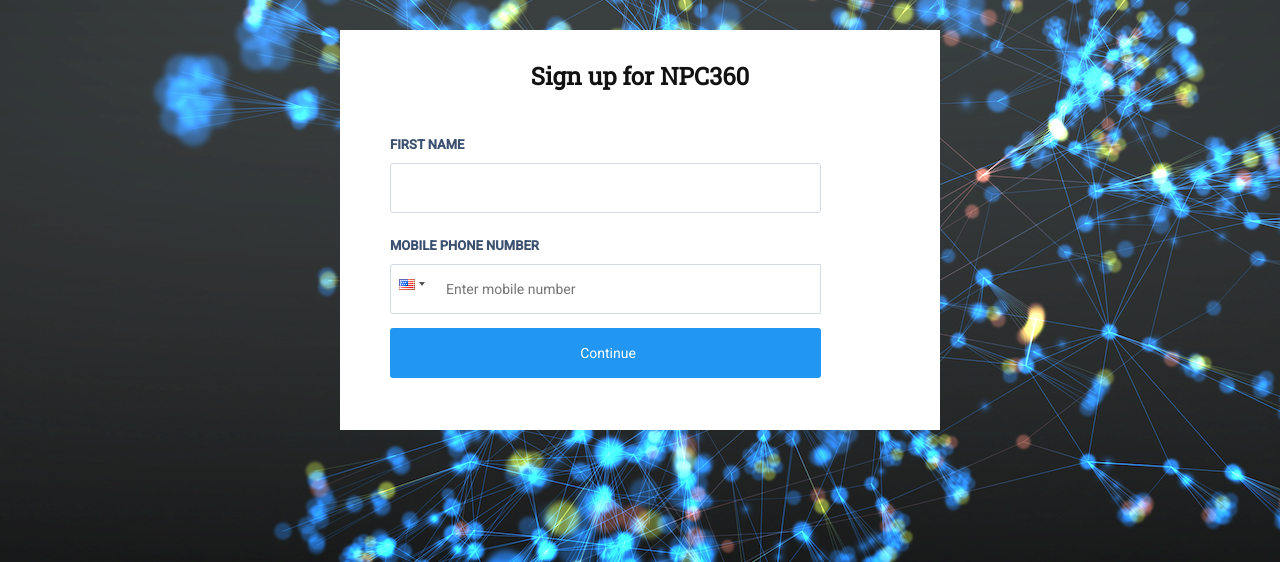
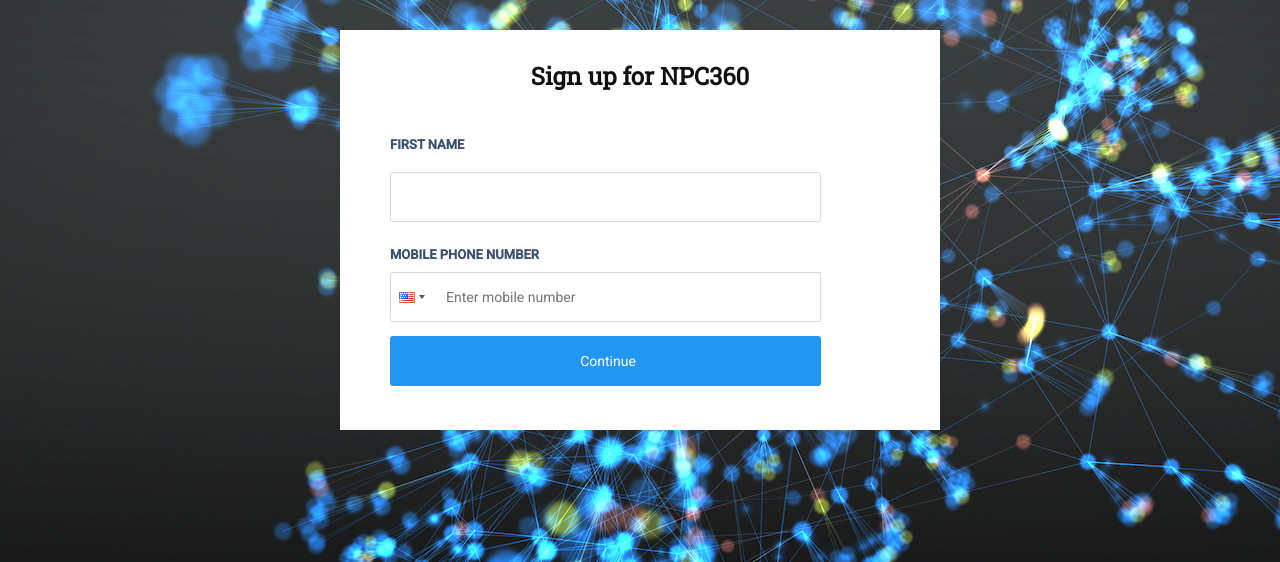
Before and after one commit to NPC360/NPC360, a Flask app: page /signup in a window 1280 px wide. Shown: the top 562 px of the page. Run offline with Flask 2, Linux system fonts and the light colour scheme; some libraries are stand-ins or nearby versions.

Commit message:
Small CSS update to label margins

```diff
--- a/wsgi/static/css/style.css
+++ b/wsgi/static/css/style.css
@@ -45,6 +45,7 @@ font-weight: 600;
 text-transform: uppercase;
 display: inline-block;
 margin-top: 25px;
+margin-bottom: 10px
 }
 
 #tel {
@@ -60,7 +61,6 @@ margin-top: 25px;
   font-size: 14px;
   color: #3b527b;
   float: left;
-  margin-top: 10px !important; /* overriding plugin js */
 }
 
 input {
```
